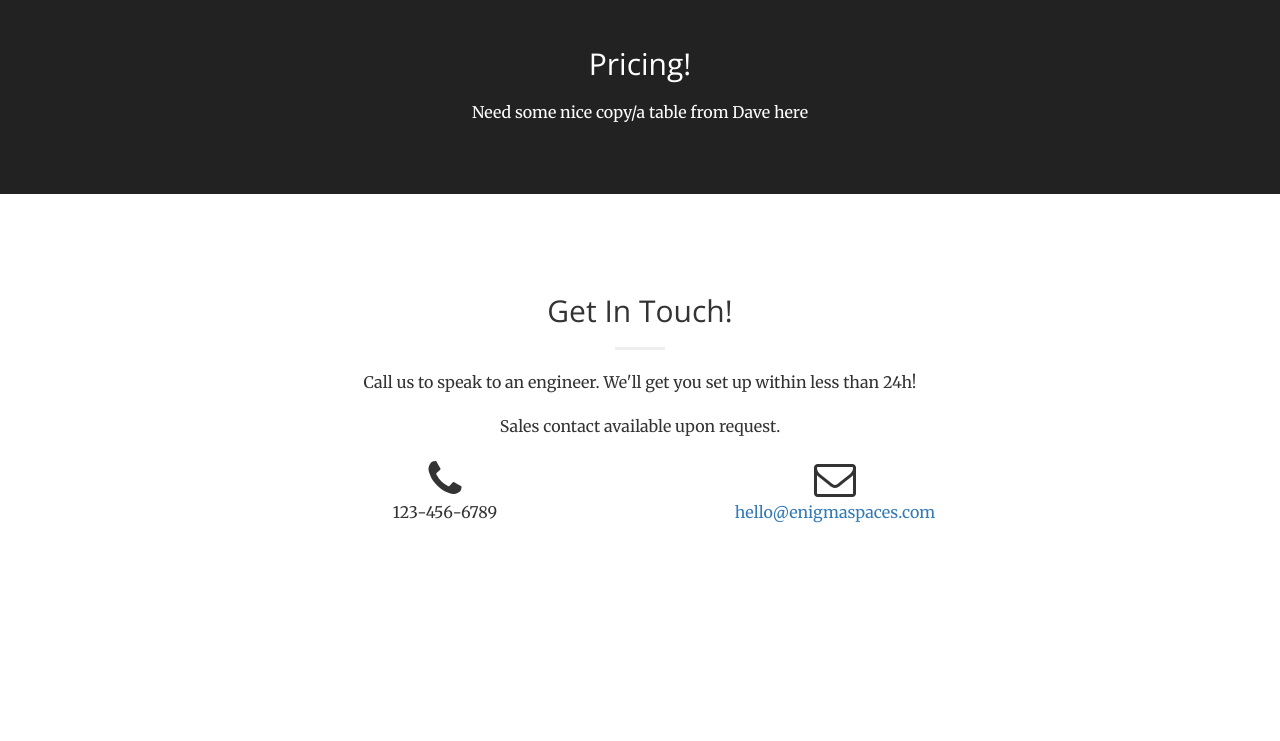
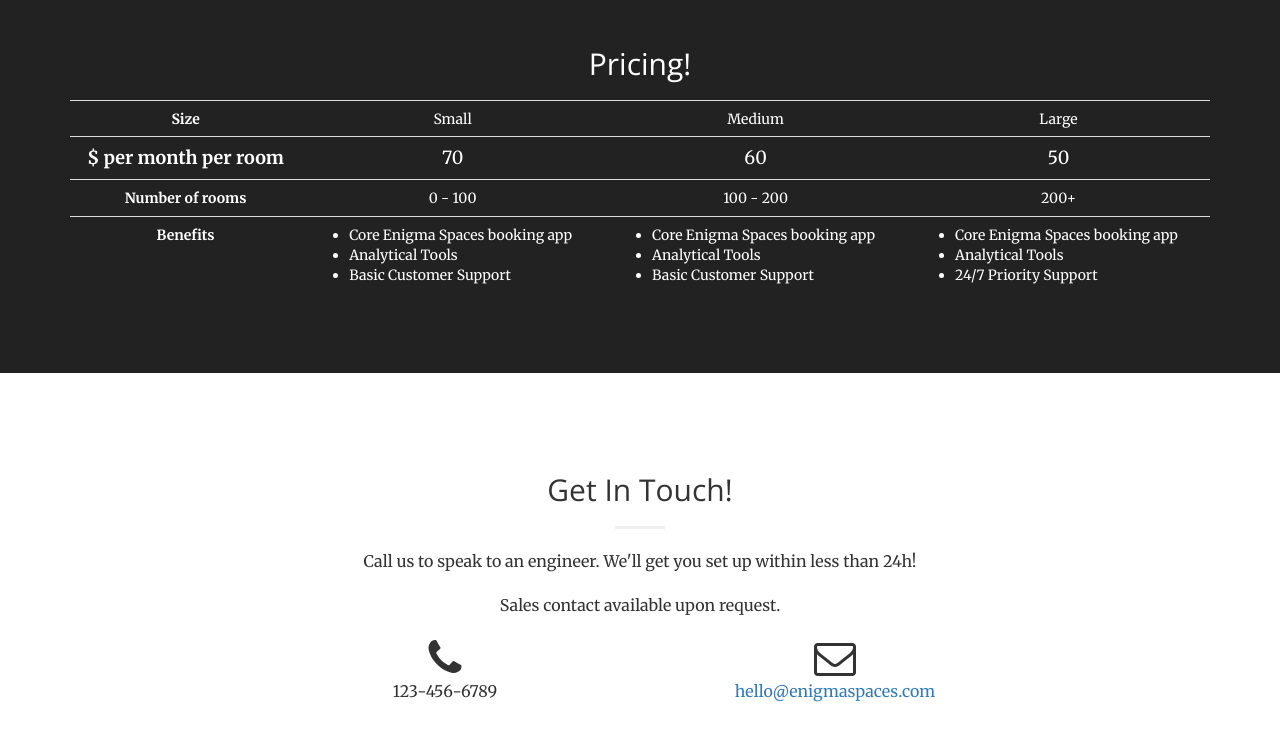
Before and after one commit to wilhelmklopp/enigmaspaces, a website: page index.html in a window 1280 px wide. Shown: the part 2137-2878 px from the top of the page. Before the commit the page ends 2781 px from the top, so only its background shows below. Drawn offline with nearby package versions, Linux system fonts and the light colour scheme.

Commit message:
Add pricing table

```diff
--- a/index.html
+++ b/index.html
@@ -234,7 +234,78 @@
         <div class="container text-center">
             <div class="call-to-action">
                 <h2>Pricing!</h2>
-                <p>Need some nice copy/a table from Dave here</p>
+                <div class="table-responsive">
+                  <table class="table">
+                    <tr>
+                      <td>
+                        <strong>Size</strong>
+                      </td>
+                      <td>
+                        Small
+                      </td>
+                      <td>
+                        Medium
+                      </td>
+                      <td>
+                        Large
+                      </td>
+                    <tr>
+                    <tr style="font-size: large">
+                      <td>
+                        <strong>$ per month per room</strong>
+                      </td>
+                      <td style="vertical-align: middle">
+                        70
+                      </td>
+                      <td style="vertical-align: middle">
+                        60
+                      </td>
+                      <td style="vertical-align: middle">
+                        50
+                      </td>
+                    </tr>
+                    <tr>
+                      <td>
+                        <strong>Number of rooms</strong>
+                      </td>
+                      <td>
+                        0 - 100
+                      </td>
+                      <td>
+                        100 - 200
+                      </td>
+                      <td>
+                        200+
+                      </td>
+                    </tr>
+                    <tr>
+                      <td>
+                        <strong>Benefits</strong>
+                      </td>
+                      <td style="text-align: left">
+                        <ul>
+                          <li>Core Enigma Spaces booking app</li>
+                          <li>Analytical Tools</li>
+                          <li>Basic Customer Support</li>
+                        </ul>
+                      </td>
+                      <td style="text-align: left">
+                        <ul>
+                          <li>Core Enigma Spaces booking app</li>
+                          <li>Analytical Tools</li>
+                          <li>Basic Customer Support</li>
+                        </ul>
+                      </td>
+                      <td style="text-align: left">
+                        <ul>
+                          <li>Core Enigma Spaces booking app</li>
+                          <li>Analytical Tools</li>
+                          <li>24/7 Priority Support</li>
+                        </ul>
+                      </td>
+                    </tr>
+                  </table>
+                </div>
             </div>
         </div>
     </aside>
```
